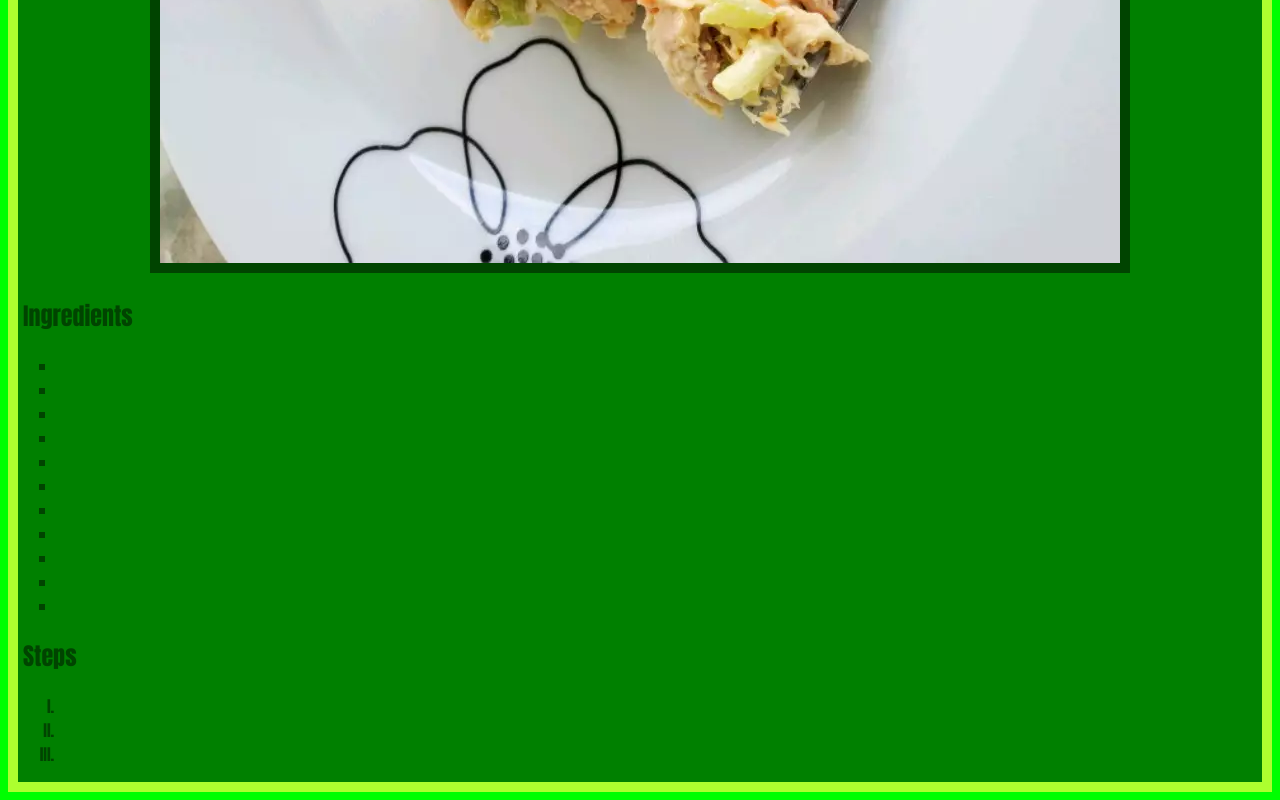
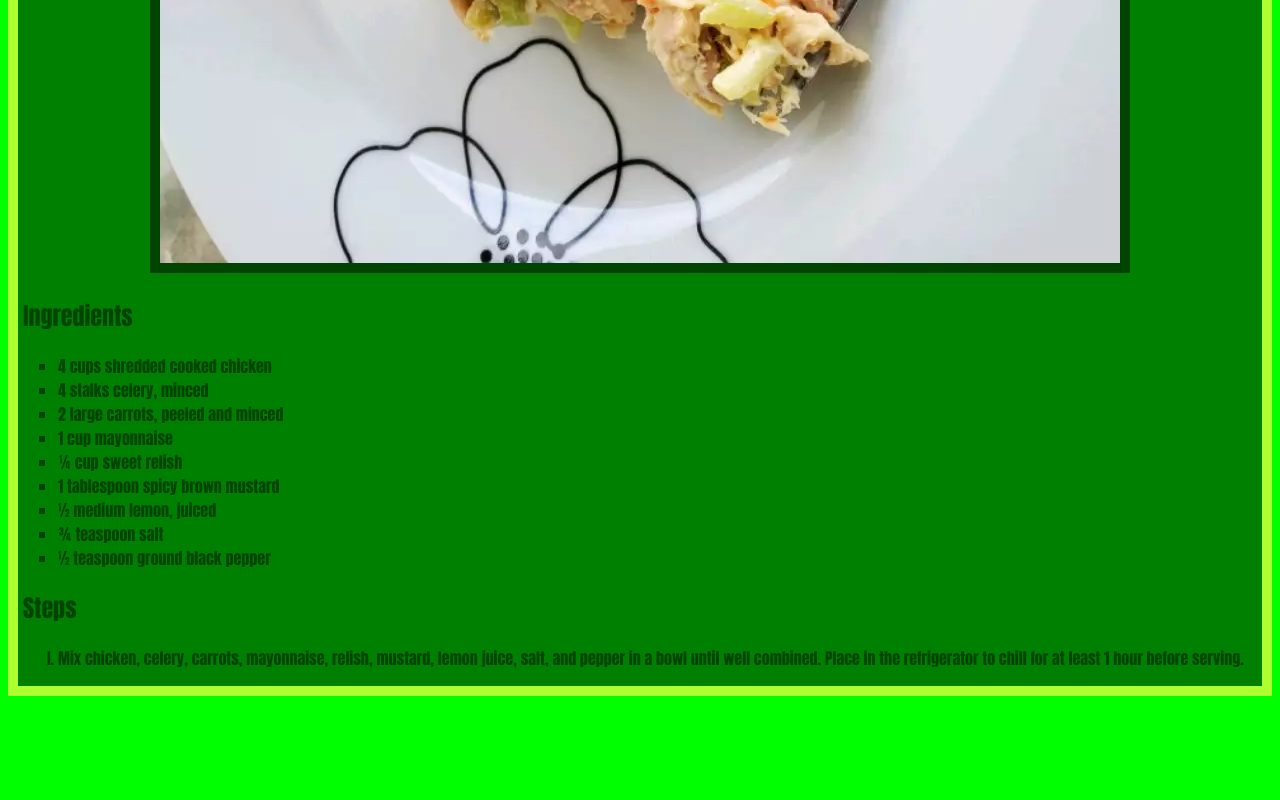
Before and after one commit to bigherve/recipes_2.0, a plain HTML site: page recipes/shredded_chicken_salad.html in a window 1280 px wide. Shown: the part 817-1617 px from the top of the page. After the commit the page ends 1521 px from the top, so only its background shows below. Drawn offline with Linux system fonts and the light colour scheme.

Commit message:
Add ingredients and step to shredded_chicken_salad.html

```diff
--- a/recipes/shredded_chicken_salad.html
+++ b/recipes/shredded_chicken_salad.html
@@ -6,40 +6,32 @@
     <meta http-equiv="X-UA-Compatible" content="IE=edge">
     <meta name="viewport" content="width=device-width, initial-scale=1.0">
     <title>Shredded Chicken Salad</title>
-    <link rel="icon" type="image/x-icon" href="/recipes/images/icons-vegetables.png">
-    <link rel="stylesheet" href="/recipes/style.css">
+    <link rel="icon" type="image/x-icon" href="./images/icons-vegetables.png">
+    <link rel="stylesheet" href="./style.css">
 
 </head>
 
 <body>
     <div class="container">
         <h1>Shredded Chicken Salad</h1>
-        <img src="/recipes/images/chicken_salad.jpg" alt="a chicken salad">
+        <img src="./images/chicken_salad.jpg" alt="a chicken salad">
 
         <h2>Ingredients</h2>
         <ul>
-            <li></li>
-            <li></li>
-            <li></li>
-            <li></li>
-            <li></li>
-            <li></li>
-            <li></li>
-            <li></li>
-            <li></li>
-            <li></li>
-            <li></li>
+            <li>4 cups shredded cooked chicken</li>
+            <li>4 stalks celery, minced</li>
+            <li>2 large carrots, peeled and minced</li>
+            <li>1 cup mayonnaise</li>
+            <li>¼ cup sweet relish</li>
+            <li>1 tablespoon spicy brown mustard</li>
+            <li>½ medium lemon, juiced</li>
+            <li>¾ teaspoon salt</li>
+            <li>½ teaspoon ground black pepper</li>
         </ul>
 
         <h2>Steps</h2>
         <ol>
-            <li></li>
-            <li>
-
-            </li>
-            <li>
-
-            </li>
+            <li>Mix chicken, celery, carrots, mayonnaise, relish, mustard, lemon juice, salt, and pepper in a bowl until well combined. Place in the refrigerator to chill for at least 1 hour before serving.</li>
         </ol>
     </div>
 </body>
```
Also changed, not shown: recipes/mexican_fiesta_pasta_salad.html (+1 -1 lines), recipes/images/mexican_fiesta_pasta_salad.jpg (renamed from recipes/images/mexicanFiesta_pasta_salad.jpg).
